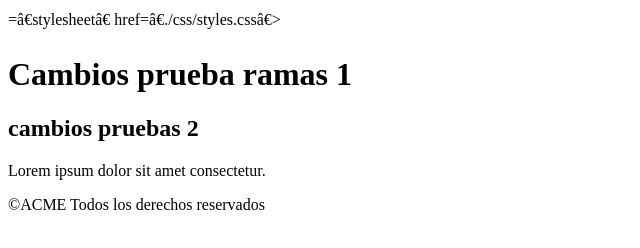
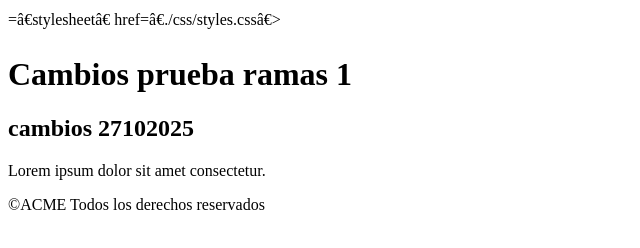
Before and after one commit to davidcarbajalred/practica1, a plain HTML site: page index.html in a window 1280 px wide. Shown: the full height of the page, 0-640 px from the left. Drawn offline with Linux system fonts and the light colour scheme; a script that the page names is missing.

Commit message:
cambios olvidados0

```diff
--- a/index.html
+++ b/index.html
@@ -8,7 +8,7 @@
 <link rel>=”stylesheet” href=”./css/styles.css”>
 </body>
    <h1> Cambios prueba ramas 1</h1>
-   <h2> cambios pruebas 2</h2>
+   <h2> cambios 27102025</h2>
 <section>
         <p>Lorem ipsum dolor sit amet consectetur.</p>
 </section
```
